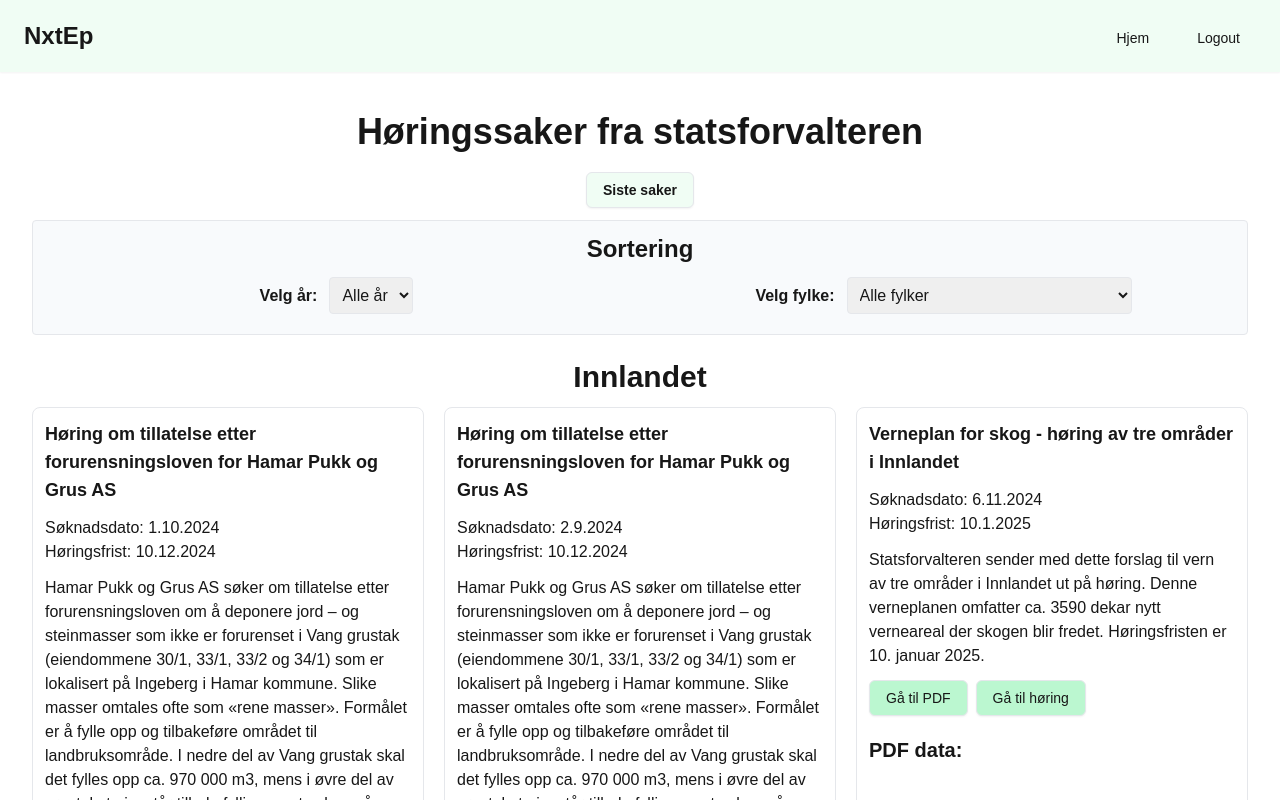
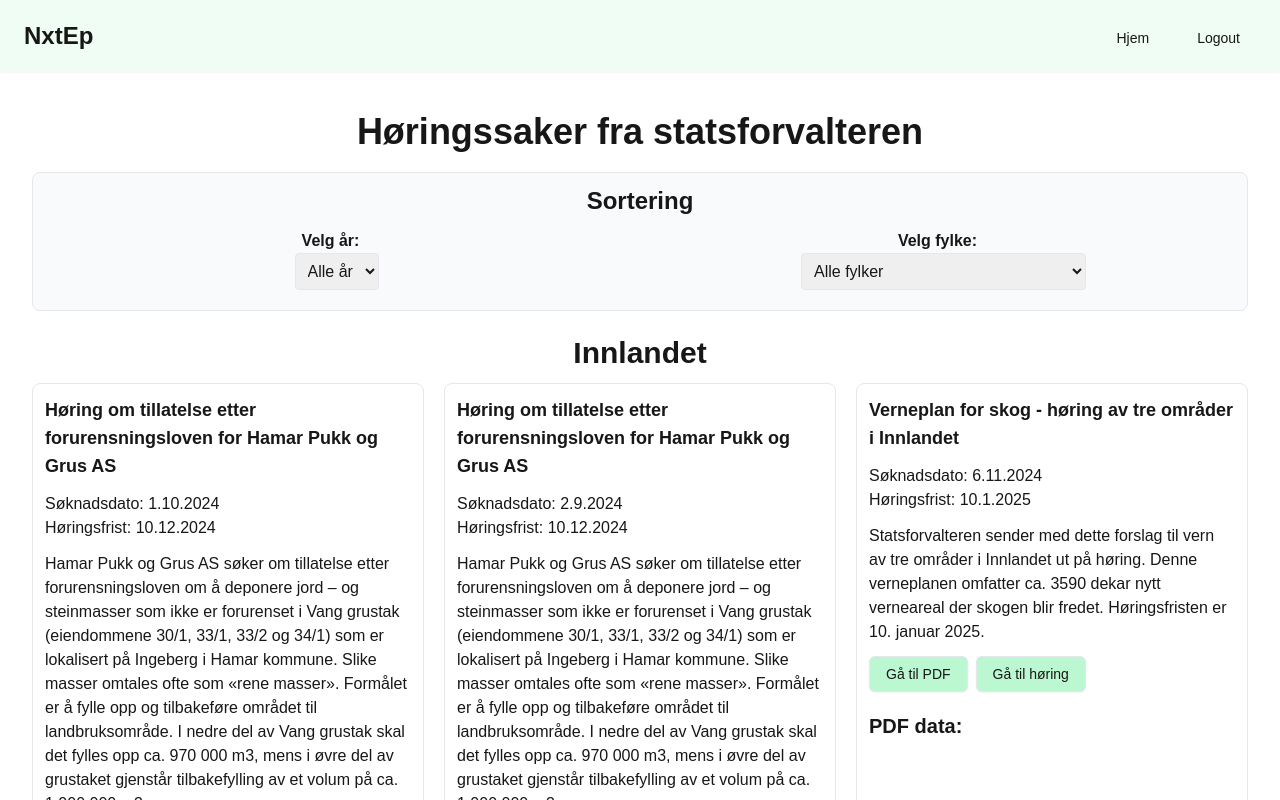
Before and after one commit to akeek/nxtep, a Next.js app: page /statsforvalteren in a window 1280 px wide. Shown: the top 800 px of the page. Built offline with nearby package versions, Linux system fonts and the light colour scheme; sample sign-in values are in the browser's storage.

Commit message:
gjør kortet klikkbart

```diff
--- a/src/app/havnemagasinet/page.tsx
+++ b/src/app/havnemagasinet/page.tsx
@@ -32,17 +32,16 @@ const HavnemagasinetPage: React.FC = () => {
         <h1 className="text-center text-3xl font-bold py-5">Havnemagasinet</h1>
         <div className="grid grid-cols-1 sm:grid-cols-2 gap-5">
           {data.map((item) => (
-            <div key={item.id}>
-              <Card className="hover:bg-green-50">
+            <Link
+              key={item.id}
+              href={item.link}
+              target="_blank"
+              rel="noopener noreferrer"
+              className="block hover:bg-green-50"
+            >
+              <Card>
                 <CardTitle className="pt-4 pl-6 h-28">
-                  <Link
-                    className="text-blue-500 hover:text-green-900 hover:underline"
-                    href={item.link}
-                    target="_blank"
-                    rel="noopener noreferrer"
-                  >
-                    {item.storytitle}
-                  </Link>
+                  <span className="hover:underline">{item.storytitle}</span>
                   <p className="text-gray-500 text-sm">
                     {item.publishedTime.toLocaleDateString()}
                   </p>
@@ -57,7 +56,7 @@ const HavnemagasinetPage: React.FC = () => {
                   />
                 </CardContent>
               </Card>
-            </div>
+            </Link>
           ))}
         </div>
       </div>
--- a/src/app/statsforvalteren/combinedData.tsx
+++ b/src/app/statsforvalteren/combinedData.tsx
@@ -91,7 +91,7 @@ const CombinedData: React.FC = () => {
         Høringssaker fra statsforvalteren
       </h1>
 
-      <div className="text-center pb-3">
+      {/* <div className="text-center pb-3">
         <Button
           variant="outline"
           className="bg-green-50 hover:bg-green-500 hover:text-white font-semibold"
@@ -99,13 +99,13 @@ const CombinedData: React.FC = () => {
         >
           <Link href="/statsforvalteren/nyesaker">Siste saker</Link>
         </Button>
-      </div>
+      </div> */}
 
-      <div className="bg-slate-50 border rounded mb-6">
+      <div className="bg-slate-50 border rounded-lg mb-6">
         <p className="text-center text-2xl font-semibold py-3">Sortering</p>
-        <div className="grid grid-cols-2">
+        <div className="grid grid-cols-1 sm:grid-cols-2">
           <div className="pb-5 text-center">
-            <label htmlFor="yearSelect" className="font-bold pr-3">
+            <label htmlFor="yearSelect" className="font-bold pr-3 block">
               Velg år:
             </label>
             <select
@@ -124,7 +124,7 @@ const CombinedData: React.FC = () => {
           </div>
 
           <div className="pb-5 text-center">
-            <label htmlFor="countySelect" className="font-bold pr-3">
+            <label htmlFor="countySelect" className="font-bold pr-3 block">
               Velg fylke:
             </label>
             <select
```
